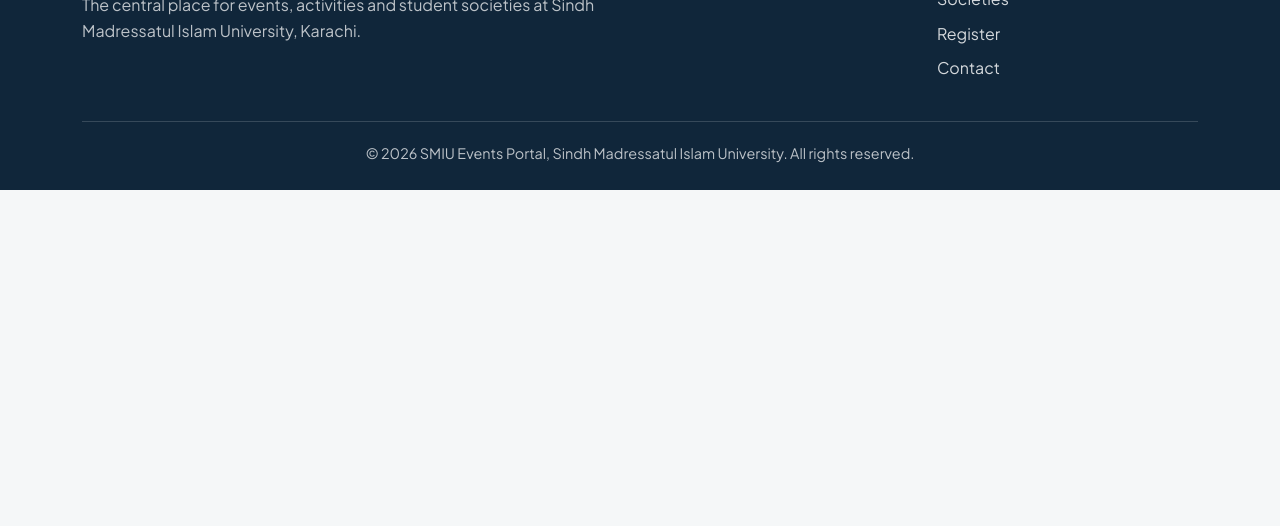
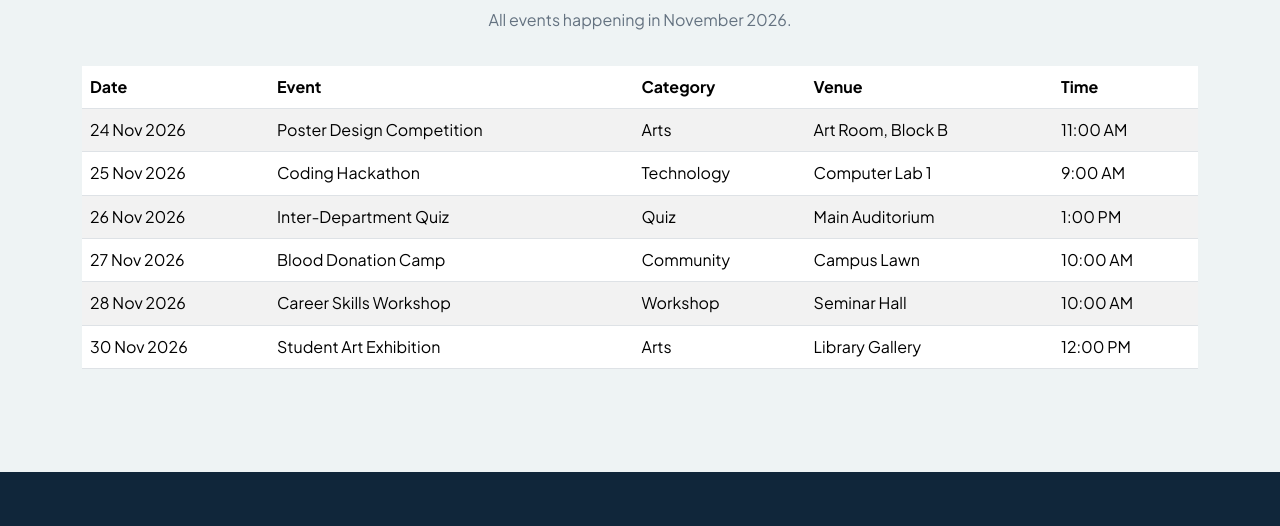
Before and after one commit to laibaibrahim/smiu-events-portal, a plain HTML site: page events.html in a window 1280 px wide. Shown: the part 1493-2019 px from the top of the page. Before the commit the page ends 1683 px from the top, so only its background shows below. Drawn offline with nearby package versions, Linux system fonts and the light colour scheme.

Commit message:
Add monthly events schedule table

```diff
--- a/events.html
+++ b/events.html
@@ -190,7 +190,38 @@
       </div>
     </section>
 
-    <!-- SCHEDULE TABLE WILL BE ADDED HERE (Step 3) -->
+        <!-- MONTHLY SCHEDULE TABLE -->
+    <section class="home-section home-section--tinted" aria-labelledby="schedule-heading">
+      <div class="container">
+        <div class="home-section__header text-center">
+          <h2 id="schedule-heading" class="smiu-section-title">This Month's Schedule</h2>
+          <p class="smiu-section-subtitle">All events happening in November 2026.</p>
+        </div>
+
+        <div class="table-responsive">
+          <table class="table table-striped table-hover ev-table align-middle">
+            <caption class="visually-hidden">Events schedule for November 2026</caption>
+            <thead>
+              <tr>
+                <th scope="col">Date</th>
+                <th scope="col">Event</th>
+                <th scope="col">Category</th>
+                <th scope="col">Venue</th>
+                <th scope="col">Time</th>
+              </tr>
+            </thead>
+            <tbody>
+              <tr><td>24 Nov 2026</td><td>Poster Design Competition</td><td>Arts</td><td>Art Room, Block B</td><td>11:00 AM</td></tr>
+              <tr><td>25 Nov 2026</td><td>Coding Hackathon</td><td>Technology</td><td>Computer Lab 1</td><td>9:00 AM</td></tr>
+              <tr><td>26 Nov 2026</td><td>Inter-Department Quiz</td><td>Quiz</td><td>Main Auditorium</td><td>1:00 PM</td></tr>
+              <tr><td>27 Nov 2026</td><td>Blood Donation Camp</td><td>Community</td><td>Campus Lawn</td><td>10:00 AM</td></tr>
+              <tr><td>28 Nov 2026</td><td>Career Skills Workshop</td><td>Workshop</td><td>Seminar Hall</td><td>10:00 AM</td></tr>
+              <tr><td>30 Nov 2026</td><td>Student Art Exhibition</td><td>Arts</td><td>Library Gallery</td><td>12:00 PM</td></tr>
+            </tbody>
+          </table>
+        </div>
+      </div>
+    </section>
 
   </main>
 
```
